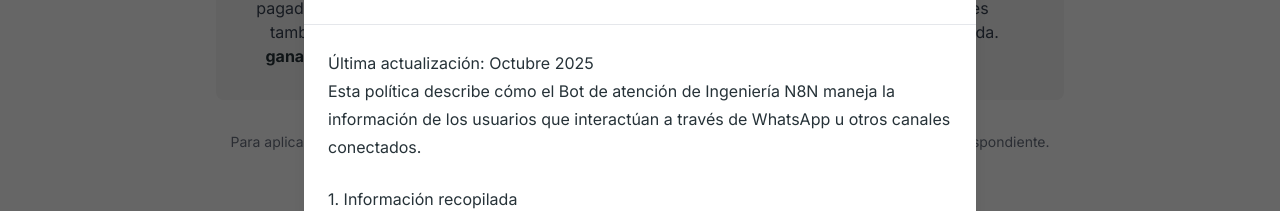
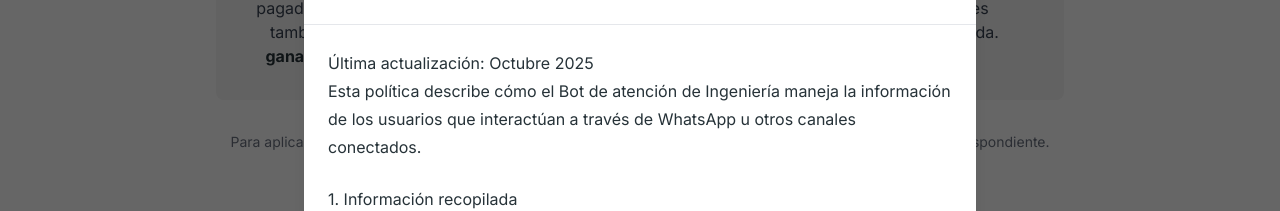
Before and after one commit to autonestarcontacto/Autonest-OBD, a React (Vite) app: page / in a window 1280 px wide. Both pictures are taken after a click on the button "Política de Privacidad". Shown: the part 4473-4684 px from the top of the page. Built offline with nearby package versions, Linux system fonts and the light colour scheme; no server answers; some icons are missing.

Commit message:
Update Footer.tsx

```diff
--- a/components/Footer.tsx
+++ b/components/Footer.tsx
@@ -24,7 +24,7 @@ const Footer: React.FC = () => {
     const privacyPolicy = (
         <div className="prose">
             <p>Última actualización: Octubre 2025</p>
-            <p>Esta política describe cómo el Bot de atención de Ingeniería N8N maneja la información de los usuarios que interactúan a través de WhatsApp u otros canales conectados.</p>
+            <p>Esta política describe cómo el Bot de atención de Ingeniería maneja la información de los usuarios que interactúan a través de WhatsApp u otros canales conectados.</p>
             <h3>1. Información recopilada</h3>
             <p>El bot puede recibir y procesar información que los usuarios envían voluntariamente (por ejemplo, mensajes de texto o archivos) con el único fin de brindar soporte automatizado o responder consultas. No se recopilan datos personales sensibles ni se comparten con terceros.</p>
             <h3>2. Uso de la información</h3>
```
